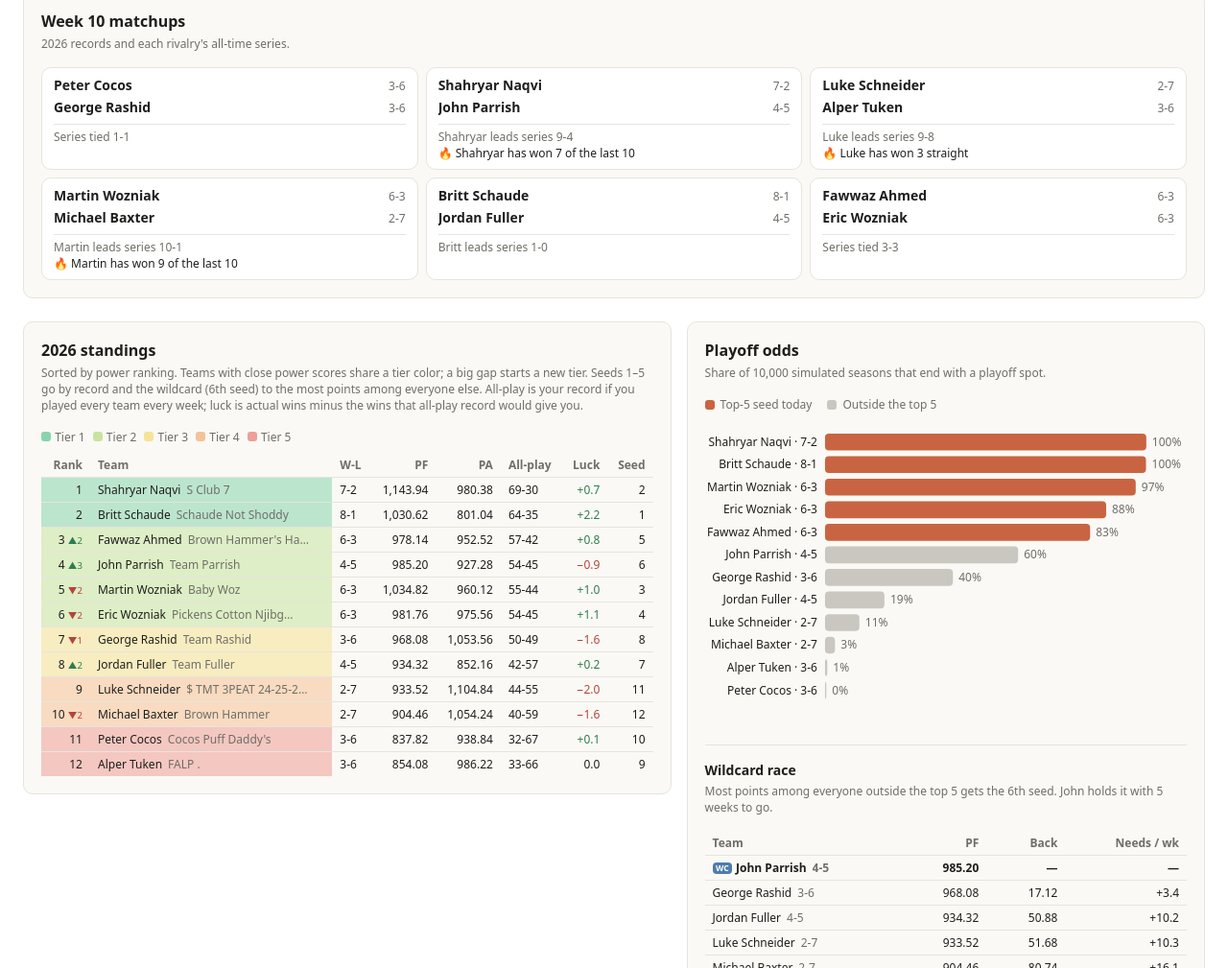
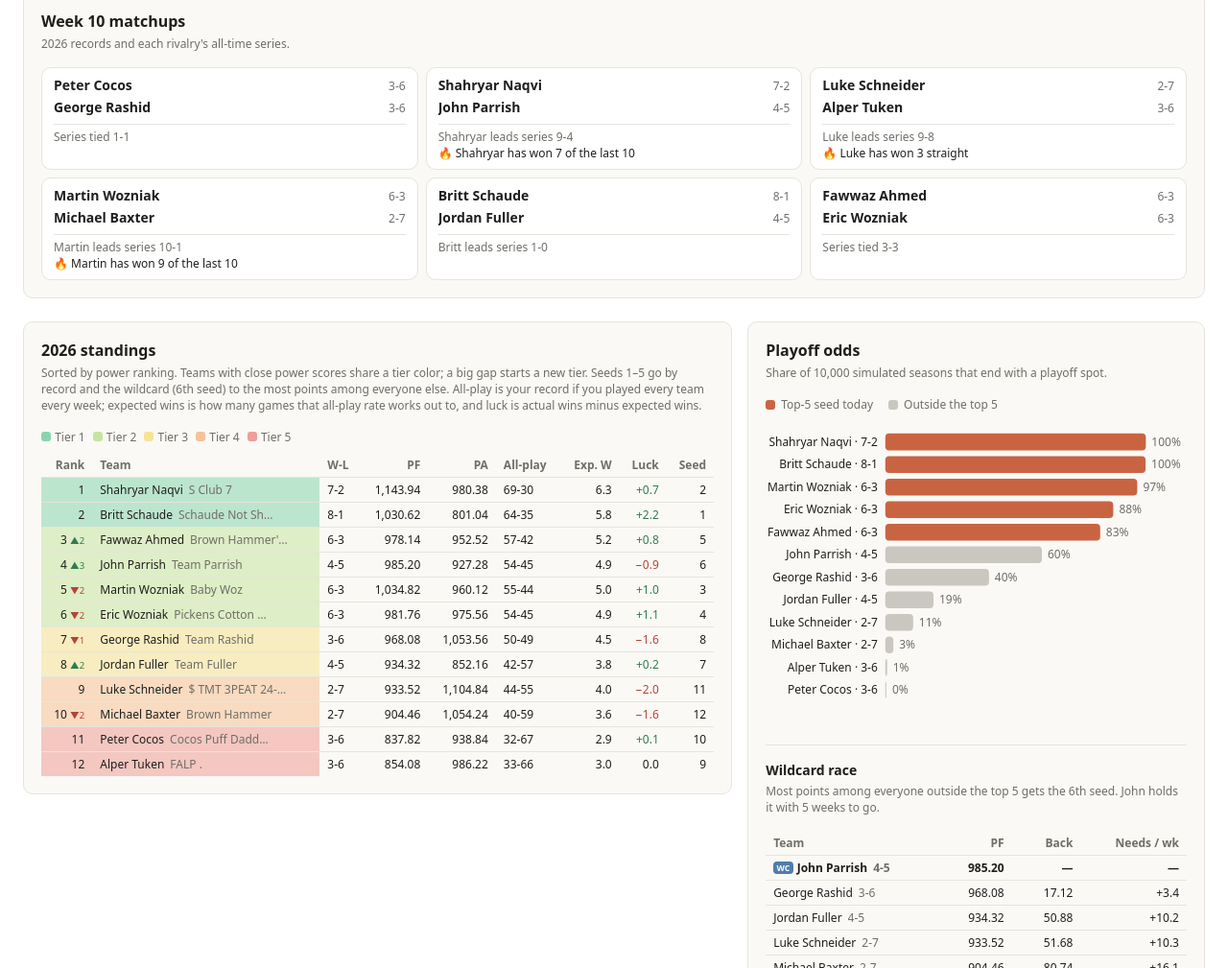
Before and after one commit to naq90/gatorboys, a plain HTML site: page index.html in a window 1280 px wide. Shown: the part 409-1418 px from the top of the page at 96% size. Drawn offline with nearby package versions, Linux system fonts and the light colour scheme.

Commit message:
Standings: add expected wins column
Co-Authored-By: Claude Opus 5.5 <noreply@anthropic.com>
Claude-Session: https://claude.ai/code/session_012dxUqivNy1v9oxUDThM8Xb

```diff
--- a/index.html
+++ b/index.html
@@ -65,7 +65,7 @@ let t; addEventListener('resize',()=>{clearTimeout(t);t=setTimeout(()=>cbs.forEa
 .gb td:has(> .tm){white-space:nowrap} .gb td .tm{margin-left:.5em;display:inline-block;max-width:8rem;overflow:hidden;text-overflow:ellipsis;white-space:nowrap;vertical-align:bottom;font-size:var(--cds-font-size-caption);color:var(--color-fg-muted)}
 .gb .legend-inline{display:flex;gap:var(--cds-gap-md);font-size:var(--cds-font-size-caption);color:var(--color-fg-muted);margin-bottom:var(--cds-gap-sm)}
 .gb .legend-inline i{display:inline-block;width:10px;height:10px;border-radius:3px;margin-right:6px;vertical-align:-1px}
-.gb .grid-race{display:grid;grid-template-columns:minmax(0,1.25fr) minmax(0,1fr);gap:var(--cds-gap-md);align-items:start}
+.gb .grid-race{display:grid;grid-template-columns:minmax(0,1.55fr) minmax(0,1fr);gap:var(--cds-gap-md);align-items:start}
 @media (max-width:980px){.gb .grid-race{grid-template-columns:1fr}}
 @media (max-width:600px){.gb td .tm{display:none}.gb .kpi .big{font-size:20px}.gb .kpi{padding:var(--cds-pad-md)}}
 .gb .stack{display:flex;flex-direction:column;gap:var(--cds-gap-md);min-width:0}
@@ -93,6 +93,7 @@ let t; addEventListener('resize',()=>{clearTimeout(t);t=setTimeout(()=>cbs.forEa
 .gb .glance .kpi .big{font-size:22px}
 @media (max-width:600px){.gb .glance .kpi .big{font-size:18px}}
 .gb .up{color:var(--color-ok)} .gb .dn{color:var(--color-bad)}
+#t-stand td,#t-stand th{white-space:nowrap} #t-stand td .tm{max-width:6.5rem}
 .gb td.tier{background:color-mix(in srgb,var(--tc) 30%,transparent)}
 .gb td.tier1{--tc:#2bb673} .gb td.tier2{--tc:#9bd35a} .gb td.tier3{--tc:#f2d24b} .gb td.tier4{--tc:#f0954a} .gb td.tier5{--tc:#e5534b}
 .gb .tiers{display:flex;flex-wrap:wrap;gap:var(--cds-gap-sm);font-size:var(--cds-font-size-caption);color:var(--color-fg-muted);margin-bottom:var(--cds-gap-sm)}
@@ -166,7 +167,7 @@ let t; addEventListener('resize',()=>{clearTimeout(t);t=setTimeout(()=>cbs.forEa
   <div class="grid-race">
   <div class="card" id="standings-card">
    <h2>2026 standings</h2>
-   <p class="note">Sorted by power ranking. Teams with close power scores share a tier color; a big gap starts a new tier. Seeds 1–5 go by record and the wildcard (6th seed) to the most points among everyone else. All-play is your record if you played every team every week; luck is actual wins minus the wins that all-play record would give you.</p>
+   <p class="note">Sorted by power ranking. Teams with close power scores share a tier color; a big gap starts a new tier. Seeds 1–5 go by record and the wildcard (6th seed) to the most points among everyone else. All-play is your record if you played every team every week; expected wins is how many games that all-play rate works out to, and luck is actual wins minus expected wins.</p>
    <div class="tiers"><span><i style="--tc:#2bb673"></i>Tier 1</span><span><i style="--tc:#9bd35a"></i>Tier 2</span><span><i style="--tc:#f2d24b"></i>Tier 3</span><span><i style="--tc:#f0954a"></i>Tier 4</span><span><i style="--tc:#e5534b"></i>Tier 5</span></div>
    <div class="hscroll"><table id="t-stand" data-source="standings_2026" data-row-key="owner"></table></div>
   </div>
@@ -772,7 +773,7 @@ let t; addEventListener('resize',()=>{clearTimeout(t);t=setTimeout(()=>cbs.forEa
     const s = dash.data('standings_2026'), pw = dash.data('power_2026'), po = dash.data('playoff_odds'), ts = document.getElementById('t-stand');
     if (s.status === 'ok') {
       const P = {}, O = {}; (pw.status === 'ok' ? pw.data : []).forEach(r => P[r.owner] = r); (po.status === 'ok' ? po.data : []).forEach(r => O[r.owner] = r);
-      const rows = s.data.map(r => ({...r, power_rank: P[r.owner]?.power_rank, tier: P[r.owner]?.tier, playoff_pct: O[r.owner]?.playoff_pct, top2_pct: O[r.owner]?.top2_pct}));
+      const rows = s.data.map(r => ({...r, exp_wins: (() => { const [w, l] = r.record.split('-').map(Number); return r.allplay_pct * (w + l); })(), power_rank: P[r.owner]?.power_rank, tier: P[r.owner]?.tier, playoff_pct: O[r.owner]?.playoff_pct, top2_pct: O[r.owner]?.top2_pct}));
       const MV = {}; (dash.data('power_movers').data || []).forEach(r => MV[r.owner] = r.change);
       if (ts._sortKey === undefined) { ts._sortKey = 'power_rank'; ts._dir = 1; }
       const tc = (v, r) => r.tier ? `tier tier${r.tier}` : '';
@@ -782,6 +783,7 @@ let t; addEventListener('resize',()=>{clearTimeout(t);t=setTimeout(()=>cbs.forEa
         {key: 'record', label: 'W-L', sort: r => +r.record.split('-')[0] * 1e5 + r.points_for},
         {key: 'points_for', label: 'PF', num: true, fmt: f2}, {key: 'points_against', label: 'PA', num: true, fmt: f2},
         {key: 'allplay', label: 'All-play', sort: r => r.allplay_pct},
+        {key: 'exp_wins', label: 'Exp. W', num: true, fmt: v => v == null ? '' : f1(v), sort: r => r.exp_wins},
         {key: 'luck', label: 'Luck', num: true, fmt: v => (v > 0 ? '+' : v < 0 ? '−' : '') + f1(Math.abs(v)), cls: v => v > 0.05 ? 'pos' : v < -0.05 ? 'neg' : ''},
         {key: 'seed', label: 'Seed', num: true, asc: true}
       ], ['owner'], true);
```
